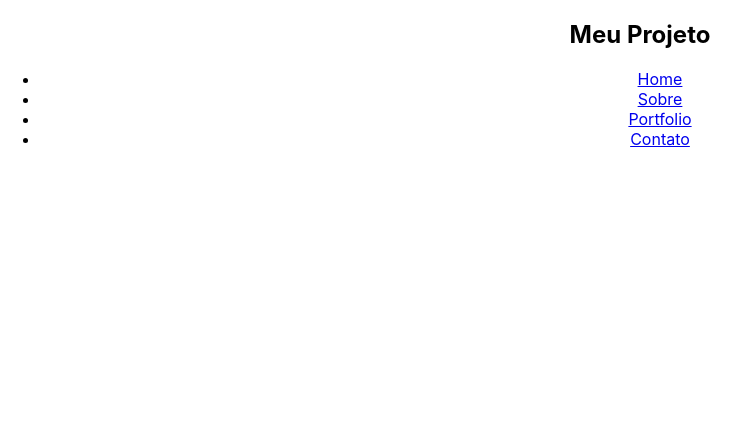
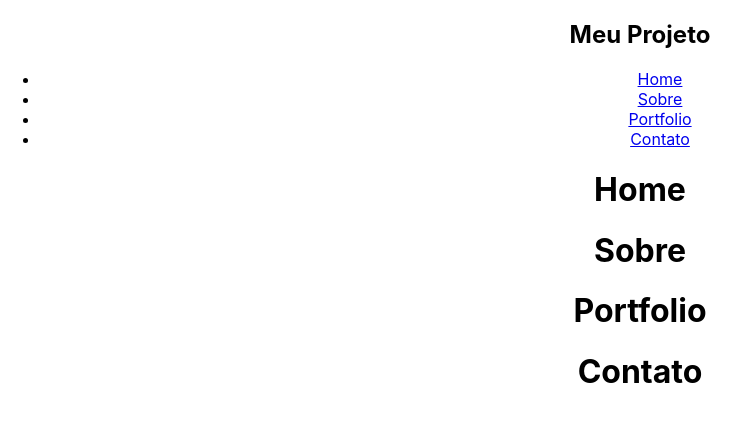
Before and after one commit to klebermkardel/react-smooth-scroll, a React (Create React App) app: page / in a window 1280 px wide. Shown: the top 422 px of the page, without its empty margins (0-750 px from the left). Built offline with nearby package versions, Linux system fonts and the light colour scheme.

Commit message:
Cria páginas que serão exibidas conforme selecionarmos no menu

```diff
--- a/src/App.js
+++ b/src/App.js
@@ -34,6 +34,14 @@ function App() {
           ))}
         </ul>
       </header>
+
+      <main>
+        {menuItems.map(menu => (
+          <div className='content'>
+            <h1 className='content-header' id={menu.title}>{menu.title}</h1>
+          </div>
+        ))}
+      </main>
     </div>
   );
 }
```
